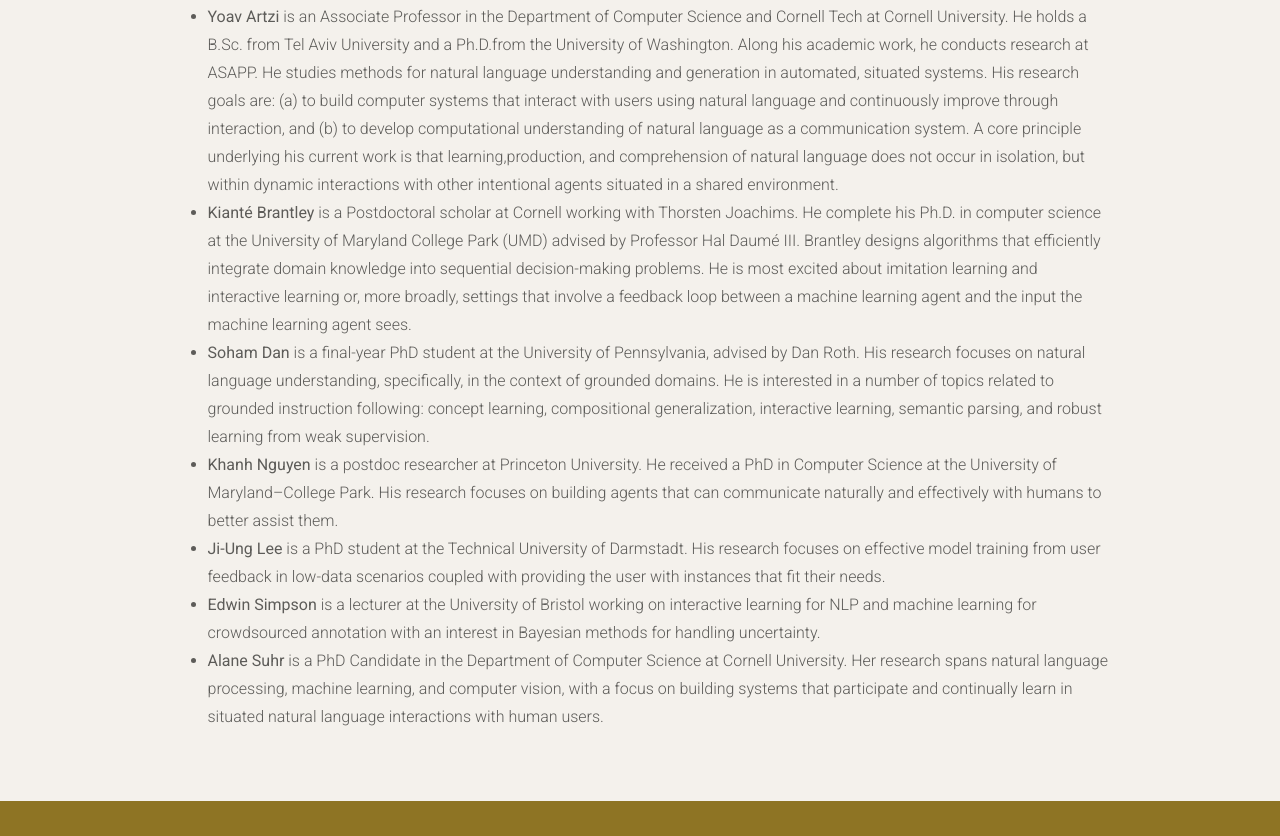
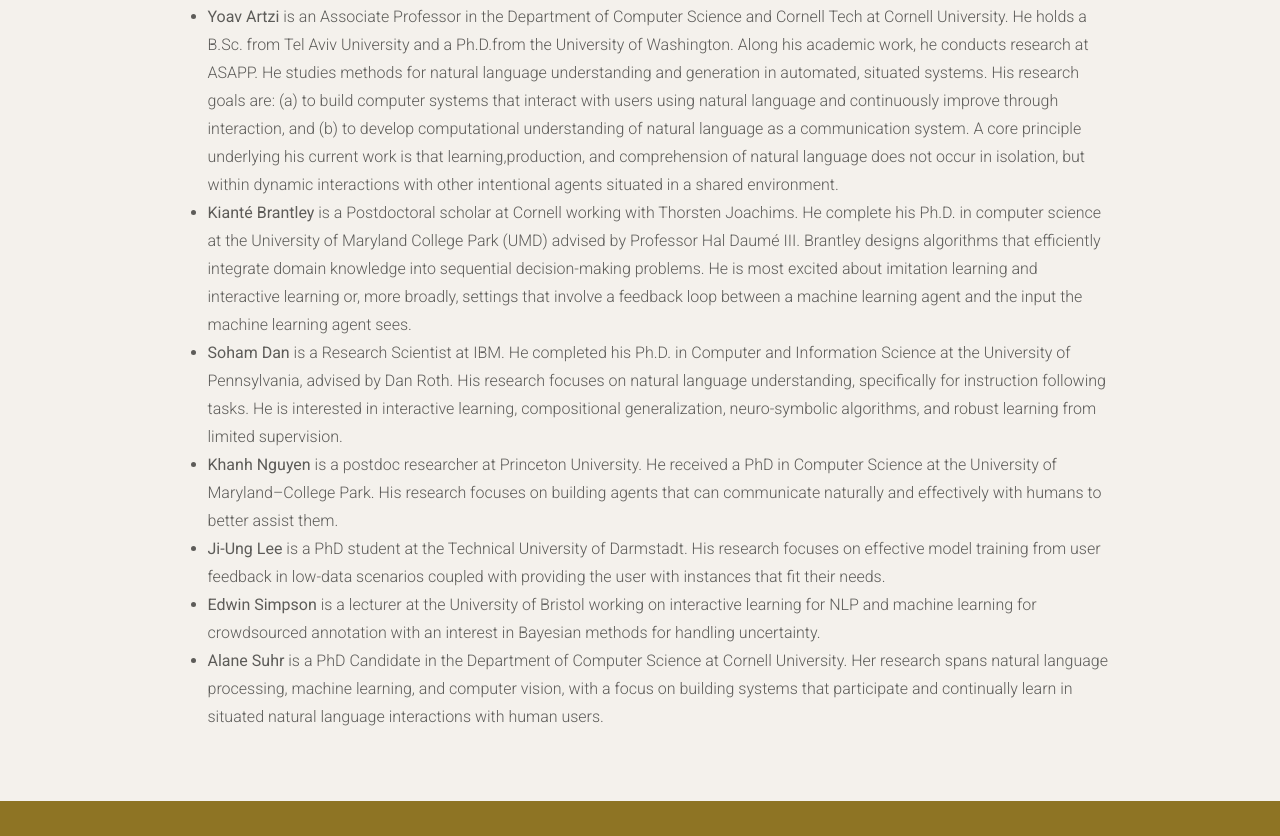
Before and after one commit to internlp/internlp.github.io, a plain HTML site: page organization.html in a window 1280 px wide. Shown: the part 632-1468 px from the top of the page. Drawn offline with Linux system fonts and the light colour scheme.

Commit message:
Update organization.html

```diff
--- a/organization.html
+++ b/organization.html
@@ -85,11 +85,7 @@
                                 most excited about imitation learning and interactive learning or, more broadly,
                                 settings that involve a feedback loop between a machine learning agent and the input
                                 the machine learning agent sees. </li>
-                            <li><b>Soham Dan</b>  is a final-year PhD student at the University of Pennsylvania, advised
-                                by Dan Roth. His research focuses on natural language understanding, specifically, in
-                                the context of grounded domains. He is interested in a number of topics related to
-                                grounded instruction following: concept learning, compositional generalization,
-                                interactive learning, semantic parsing, and robust learning from weak supervision.</li>
+                            <li><b>Soham Dan</b> is a Research Scientist at IBM. He completed his Ph.D. in Computer and Information Science at the University of 	 Pennsylvania, advised by Dan Roth. His research focuses on natural language understanding, specifically for instruction following tasks. He is interested in interactive learning, compositional generalization, neuro-symbolic algorithms, and robust learning from limited supervision.</li>
                             <li><b>Khanh Nguyen</b> is a postdoc researcher at Princeton University. He received a PhD in Computer Science at the University
                                 of Maryland–College Park. His research focuses on building agents that can
                                 communicate naturally and effectively with humans to better assist them. </li>
```
